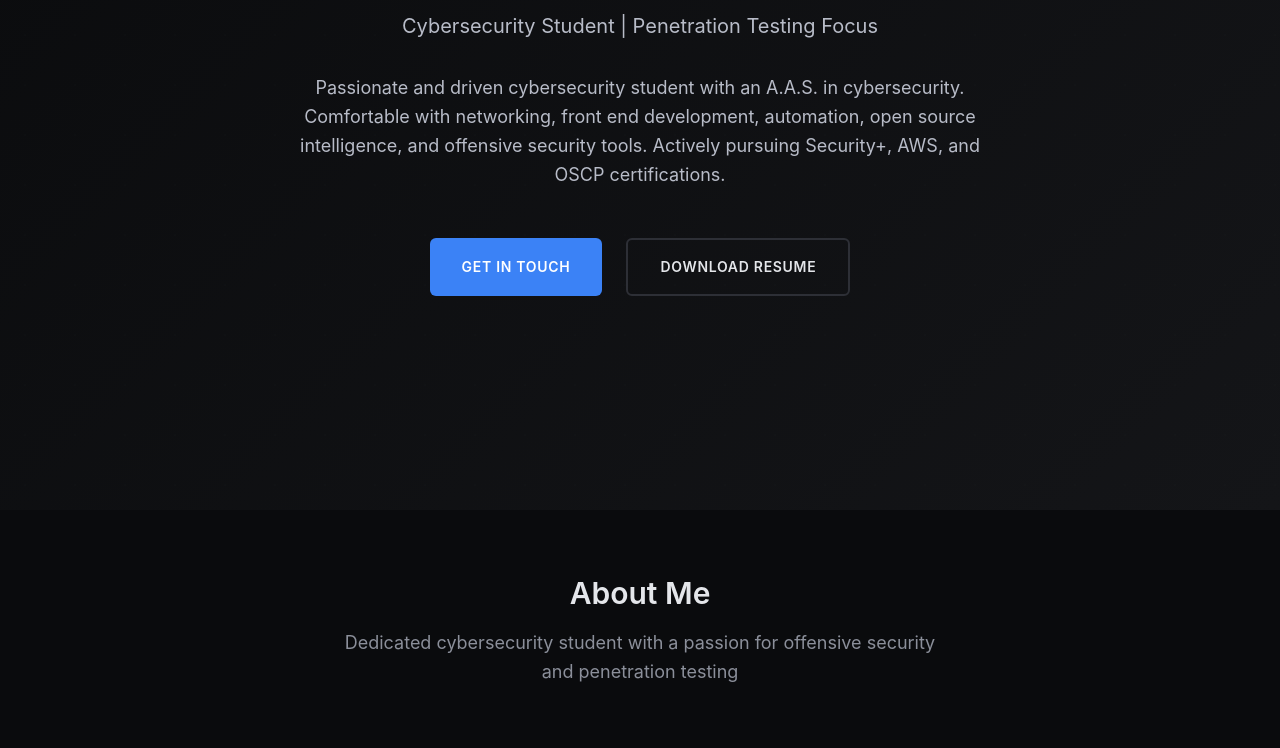
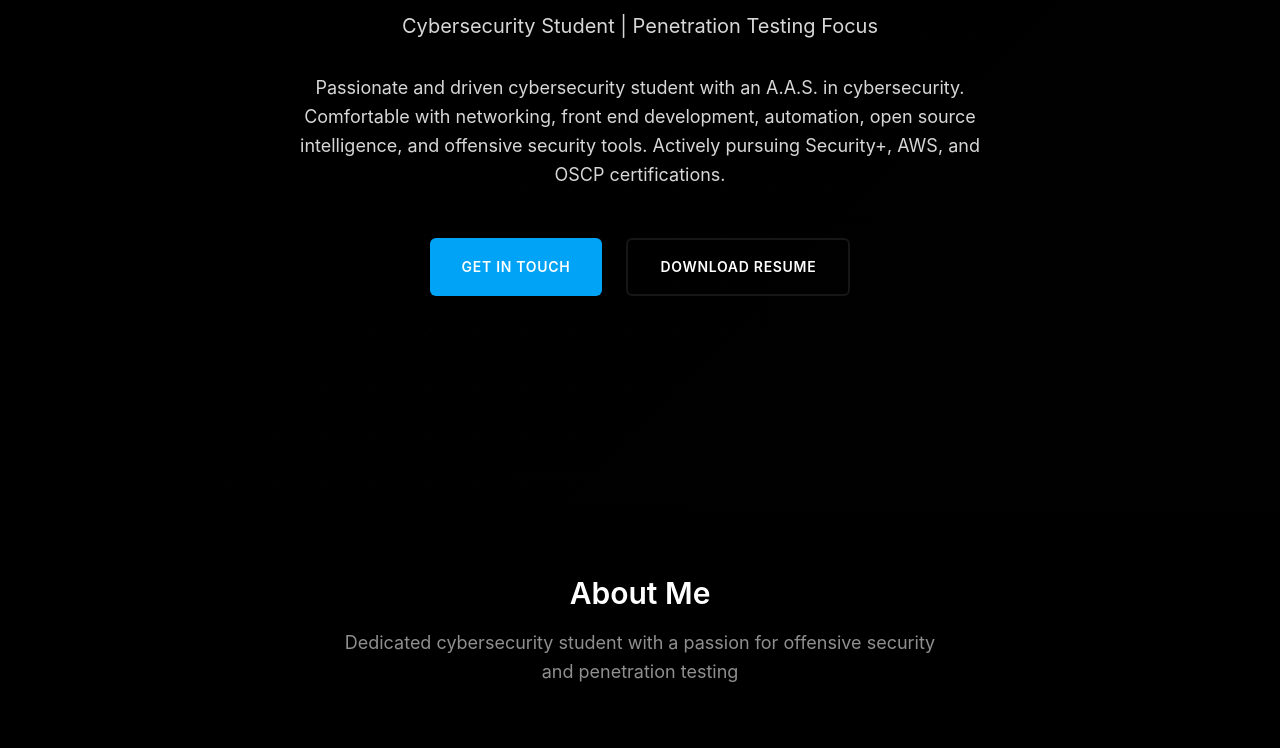
Before and after one commit to realmbs/realmbs.github.io, an Astro site: page / in a window 1280 px wide. Shown: the part 290-1038 px from the top of the page. Built offline with nearby package versions, Linux system fonts and the light colour scheme; Astro itself is replaced by a stand-in of ours.

Commit message:
added oklch colors, updated color scheme

```diff
--- a/src/styles/global.scss
+++ b/src/styles/global.scss
@@ -1,33 +1,52 @@
 // Color Variables - Dark & Muted Theme
 :root {
   // Primary Colors
-  --color-bg-primary: #0a0b0d;
-  --color-bg-secondary: #141518;
-  --color-bg-tertiary: #1e1f23;
-  --color-bg-card: #252730;
+  --color-bg-primary: #000000;
+  --color-bg-primary: oklch(0% 0 0);
+  --color-bg-secondary: #0f0f0f;
+  --color-bg-secondary: oklch(6% 0 0);
+  --color-bg-tertiary: #1a1a1a;
+  --color-bg-tertiary: oklch(10% 0 0);
+  --color-bg-card: #262626;
+  --color-bg-card: oklch(15% 0 0);
 
   // Text Colors
-  --color-text-primary: #e4e6ea;
-  --color-text-secondary: #b8bcc8;
-  --color-text-muted: #8b8f9a;
-  --color-text-accent: #64748b;
+  --color-text-primary: #ffffff;
+  --color-text-primary: oklch(100% 0 0);
+  --color-text-secondary: #e0e0e0;
+  --color-text-secondary: oklch(88% 0 0);
+  --color-text-muted: #a0a0a0;
+  --color-text-muted: oklch(65% 0 0);
+  --color-text-accent: #88888;
+  --color-text-accent: oklch(55% 0 0);
 
   // Accent Colors
-  --color-accent-primary: #3b82f6;
-  --color-accent-secondary: #6366f1;
+  --color-accent-primary: #0ea5e9;
+  --color-accent-primary: oklch(68% 0.17 240);
+  --color-accent-secondary: #3b82f6;
+  --color-accent-secondary: oklch(63% 0.2 240);
   --color-accent-success: #10b981;
+  --color-accent-success: oklch(67% 0.15 160);
   --color-accent-warning: #f59e0b;
+  --color-accent-warning: oklch(72% 0.15 70);
   --color-accent-danger: #ef4444;
+  --color-accent-danger: oklch(63% 0.2 25);
 
   // Muted Accent Colors
-  --color-muted-blue: #1e3a8a;
-  --color-muted-purple: #4c1d95;
-  --color-muted-green: #064e3b;
-  --color-muted-orange: #9a3412;
+  --color-muted-blue: #0c4a6e;
+  --color-muted-blue: oklch(30% 0.1 240);
+  --color-muted-purple: #581c87;
+  --color-muted-purple: oklch(25% 0.12 280);
+  --color-muted-green: #022c22;
+  --color-muted-green: oklch(18% 0.08 160);
+  --color-muted-orange: #7c2d12;
+  --color-muted-orange: oklch(30% 0.1 70);
 
   // Border & Divider Colors
-  --color-border: #2d2f36;
-  --color-divider: #383a42;
+  --color-border: #333333;
+  --color-border: oklch(20% 0 0);
+  --color-divider: #4a4a4a;
+  --color-divider: oklch(30% 0 0);
 
   // Shadows
   --shadow-sm: 0 1px 2px 0 rgba(0, 0, 0, 0.3);
```
